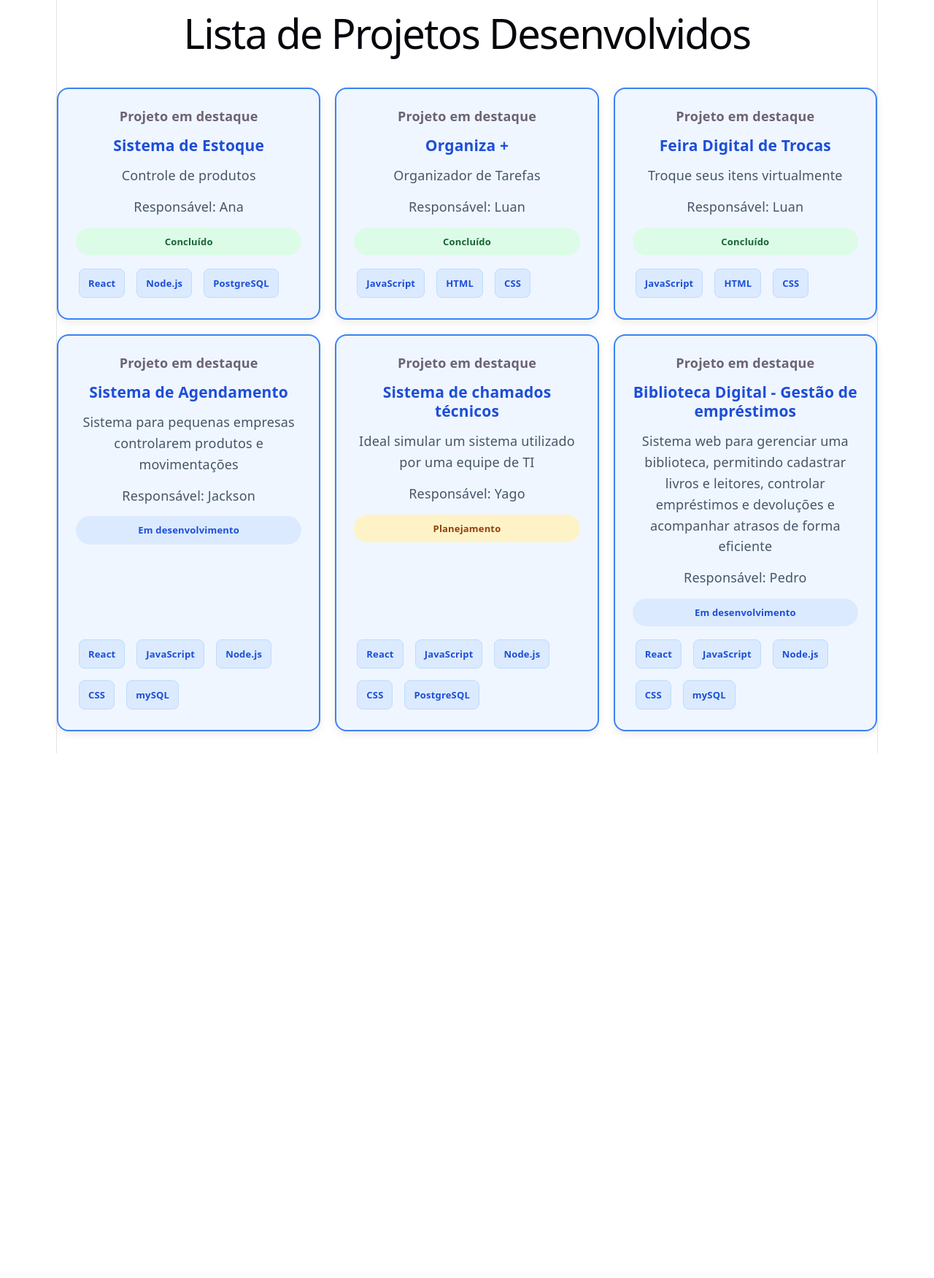
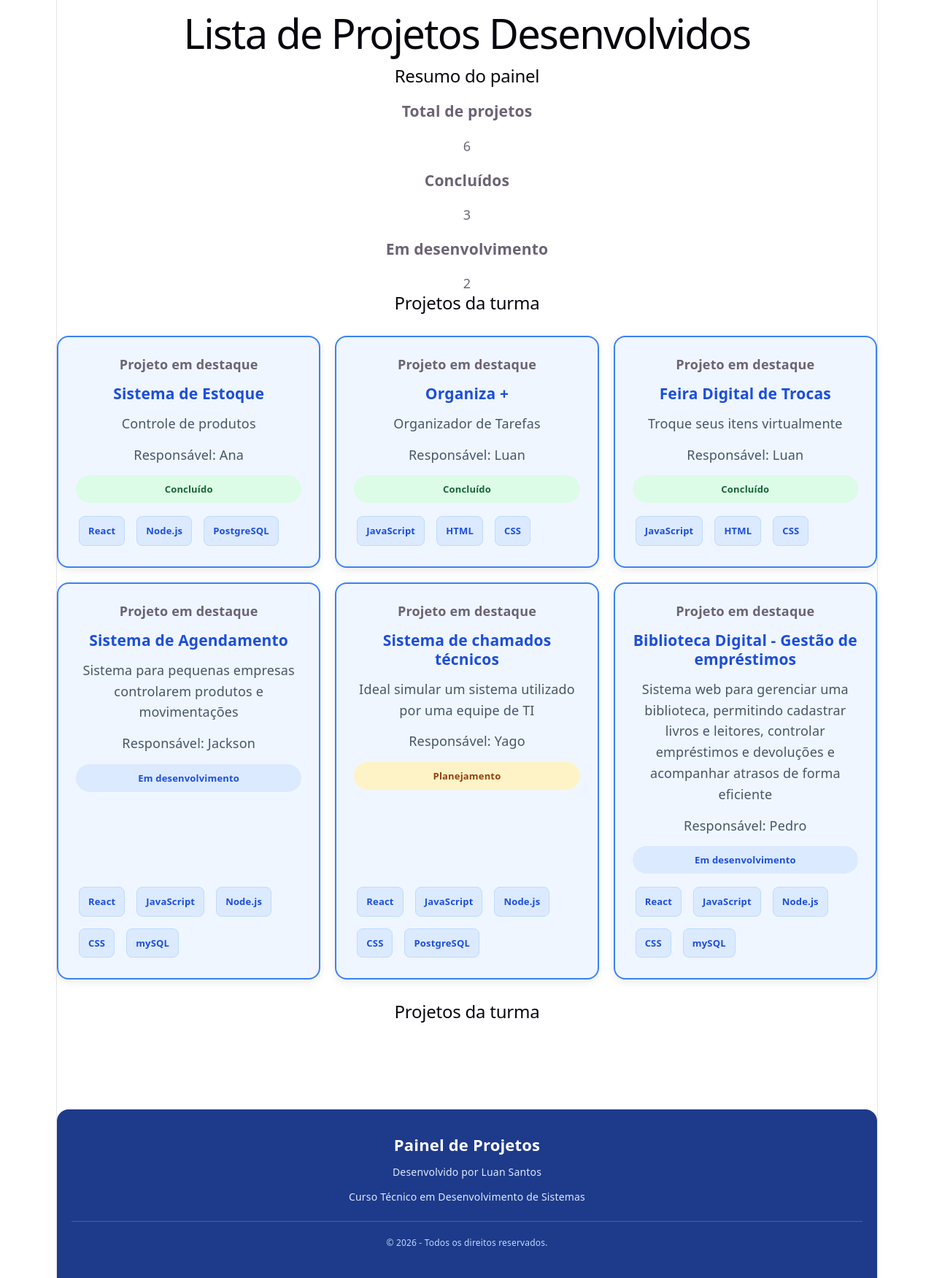
Before and after one commit to devluanx/react-painel-projetos, a React (Vite) app in the folder painel-projetos/: page / in a window 1280 px wide. Shown: the whole page at 73% size. Before the commit the page ends 1032 px from the top, so only its background shows below. Built offline with nearby package versions, Linux system fonts and the light colour scheme.

Commit message:
Atualizando o appJSX

```diff
--- a/painel-projetos/src/App.css
+++ b/painel-projetos/src/App.css
@@ -1,184 +1,47 @@
-.counter {
-  font-size: 16px;
-  padding: 5px 10px;
-  border-radius: 5px;
-  color: var(--accent);
-  background: var(--accent-bg);
-  border: 2px solid transparent;
-  transition: border-color 0.3s;
-  margin-bottom: 24px;
 
-  &:hover {
-    border-color: var(--accent-border);
-  }
-  &:focus-visible {
-    outline: 2px solid var(--accent);
-    outline-offset: 2px;
+.secao {
+  margin: 32px 0;
+}
+
+.secao h2 {
+  margin-bottom: 20px;
+  color: #1e3a8a;
+  font-size: 26px;
+}
+
+.secao-conteudo {
+  width: 100%;
+}
+
+.resumo {
+  display: grid;
+  grid-template-columns: repeat(3, minmax(0, 1fr));
+  gap: 20px;
+}
+
+.indicador {
+  padding: 24px;
+  background: #ffffff;
+  border: 1px solid #dbeafe;
+  border-radius: 16px;
+  box-shadow: 0 4px 12px rgba(0, 0, 0, 0.06);
+}
+
+.indicador h3 {
+  margin: 0 0 12px;
+  color: #64748b;
+  font-size: 15px;
+}
+
+.indicador p {
+  margin: 0;
+  color: #2563eb;
+  font-size: 32px;
+  font-weight: bold;
+}
+
+@media (max-width: 600px) {
+  .resumo {
+    grid-template-columns: 1fr;
   }
 }
-
-.hero {
-  position: relative;
-
-  .base,
-  .framework,
-  .vite {
-    inset-inline: 0;
-    margin: 0 auto;
-  }
-
-  .base {
-    width: 170px;
-    position: relative;
-    z-index: 0;
-  }
-
-  .framework,
-  .vite {
-    position: absolute;
-  }
-
-  .framework {
-    z-index: 1;
-    top: 34px;
-    height: 28px;
-    transform: perspective(2000px) rotateZ(300deg) rotateX(44deg) rotateY(39deg)
-      scale(1.4);
-  }
-
-  .vite {
-    z-index: 0;
-    top: 107px;
-    height: 26px;
-    width: auto;
-    transform: perspective(2000px) rotateZ(300deg) rotateX(40deg) rotateY(39deg)
-      scale(0.8);
-  }
-}
-
-#center {
-  display: flex;
-  flex-direction: column;
-  gap: 25px;
-  place-content: center;
-  place-items: center;
-  flex-grow: 1;
-
-  @media (max-width: 1024px) {
-    padding: 32px 20px 24px;
-    gap: 18px;
-  }
-}
-
-#next-steps {
-  display: flex;
-  border-top: 1px solid var(--border);
-  text-align: left;
-
-  & > div {
-    flex: 1 1 0;
-    padding: 32px;
-    @media (max-width: 1024px) {
-      padding: 24px 20px;
-    }
-  }
-
-  .icon {
-    margin-bottom: 16px;
-    width: 22px;
-    height: 22px;
-  }
-
-  @media (max-width: 1024px) {
-    flex-direction: column;
-    text-align: center;
-  }
-}
-
-#docs {
-  border-right: 1px solid var(--border);
-
-  @media (max-width: 1024px) {
-    border-right: none;
-    border-bottom: 1px solid var(--border);
-  }
-}
-
-#next-steps ul {
-  list-style: none;
-  padding: 0;
-  display: flex;
-  gap: 8px;
-  margin: 32px 0 0;
-
-  .logo {
-    height: 18px;
-  }
-
-  a {
-    color: var(--text-h);
-    font-size: 16px;
-    border-radius: 6px;
-    background: var(--social-bg);
-    display: flex;
-    padding: 6px 12px;
-    align-items: center;
-    gap: 8px;
-    text-decoration: none;
-    transition: box-shadow 0.3s;
-
-    &:hover {
-      box-shadow: var(--shadow);
-    }
-    .button-icon {
-      height: 18px;
-      width: 18px;
-    }
-  }
-
-  @media (max-width: 1024px) {
-    margin-top: 20px;
-    flex-wrap: wrap;
-    justify-content: center;
-
-    li {
-      flex: 1 1 calc(50% - 8px);
-    }
-
-    a {
-      width: 100%;
-      justify-content: center;
-      box-sizing: border-box;
-    }
-  }
-}
-
-#spacer {
-  height: 88px;
-  border-top: 1px solid var(--border);
-  @media (max-width: 1024px) {
-    height: 48px;
-  }
-}
-
-.ticks {
-  position: relative;
-  width: 100%;
-
-  &::before,
-  &::after {
-    content: '';
-    position: absolute;
-    top: -4.5px;
-    border: 5px solid transparent;
-  }
-
-  &::before {
-    left: 0;
-    border-left-color: var(--border);
-  }
-  &::after {
-    right: 0;
-    border-right-color: var(--border);
-  }
-}
--- a/painel-projetos/src/App.jsx
+++ b/painel-projetos/src/App.jsx
@@ -1,4 +1,7 @@
 import ProjetoCard from "./components/ProjetoCard";
+import Secao from "./components/Secao"
+import Resumo from "./components/Resumo";
+import Rodape from "./components/Rodape";
 const projetos = [
   {
     id: 1,
@@ -64,12 +67,29 @@ const projetos = [
 
 
 function App(){
+  const total = projetos.length;
+
+const concluidos = projetos.filter(
+  (projeto) => projeto.status === "Concluído"
+).length;
+
+const emDesenvolvimento = projetos.filter(
+  (projeto) => projeto.status === "Em desenvolvimento"
+).length;
   return(
     <>
-    <h1> Lista de Projetos Desenvolvidos</h1>
+    <h1>Lista de Projetos Desenvolvidos</h1>
 
+  <Secao titulo="Resumo do painel">
+    <Resumo
+      total={total}
+      concluidos={concluidos}
+      emDesenvolvimento={emDesenvolvimento}
+    />
+  </Secao>
 
-<section className="projetos-lista">
+  <Secao titulo="Projetos da turma">
+    <div className="projetos-lista">
       {projetos.map((projeto) => (
         <ProjetoCard
           key={projeto.id}
@@ -81,7 +101,14 @@ function App(){
           destaque={projeto.destaque}
         />
       ))}
-</section>
+    </div>
+  </Secao>
+  <Secao titulo="Projetos da turma">
+  <div className="projetos-lista">
+  </div>
+</Secao>
+
+<Rodape />
 
 
 
--- a/painel-projetos/src/components/ProjetoCard.jsx
+++ b/painel-projetos/src/components/ProjetoCard.jsx
@@ -2,6 +2,7 @@
 import StatusBadge from "./StatusBadge";
 import TecnologiaTag from "./TecnologiaTag";
 import "./ProjetoCard.css";
+
 
 function ProjetoCard({ titulo,descricao, responsavel, status, tecnologias,destaque}) {
   return (
--- a/painel-projetos/src/components/Resumo.jsx
+++ b/painel-projetos/src/components/Resumo.jsx
@@ -0,0 +1,23 @@
+
+function Resumo({ total, concluidos, emDesenvolvimento }) {
+  return (
+    <div className="resumo">
+      <div className="indicador">
+        <h3>Total de projetos</h3>
+        <p>{total}</p>
+      </div>
+
+      <div className="indicador">
+        <h3>Concluídos</h3>
+        <p>{concluidos}</p>
+      </div>
+
+      <div className="indicador">
+        <h3>Em desenvolvimento</h3>
+        <p>{emDesenvolvimento}</p>
+      </div>
+    </div>
+  );
+}
+
+export default Resumo;
--- /dev/null
+++ b/painel-projetos/src/components/Rodape.css
@@ -0,0 +1,45 @@
+
+.rodape {
+  margin-top: 60px;
+  padding: 35px 20px;
+  background: #1e3a8a;
+  color: #ffffff;
+  text-align: center;
+  border-radius: 16px 16px 0 0;
+}
+
+.rodape h3 {
+  margin: 0 0 12px;
+  font-size: 22px;
+  font-weight: 700;
+}
+
+.rodape p {
+  margin: 8px 0;
+  color: #dbeafe;
+  font-size: 14px;
+}
+
+.rodape span {
+  display: block;
+  margin-top: 20px;
+  padding-top: 16px;
+  border-top: 1px solid rgba(255, 255, 255, 0.2);
+  color: #bfdbfe;
+  font-size: 12px;
+}
+
+@media (max-width: 600px) {
+  .rodape {
+    margin-top: 35px;
+    padding: 28px 15px;
+  }
+
+  .rodape h3 {
+    font-size: 19px;
+  }
+
+  .rodape p {
+    font-size: 13px;
+  }
+}
--- a/painel-projetos/src/components/Rodape.jsx
+++ b/painel-projetos/src/components/Rodape.jsx
@@ -0,0 +1,15 @@
+
+import "./Rodape.css";
+
+function Rodape() {
+  return (
+    <footer className="rodape">
+      <h3>Painel de Projetos</h3>
+      <p>Desenvolvido por Luan Santos</p>
+      <p>Curso Técnico em Desenvolvimento de Sistemas</p>
+      <span>© 2026 - Todos os direitos reservados.</span>
+    </footer>
+  );
+}
+
+export default Rodape;
--- a/painel-projetos/src/components/Secao.jsx
+++ b/painel-projetos/src/components/Secao.jsx
@@ -0,0 +1,15 @@
+function Secao({titulo,children}){
+    return(
+        <>
+         <section>
+      <h2>{titulo}</h2>
+      <div>
+        {children}
+      </div>
+    </section>
+
+        </>
+    )
+}
+
+export default Secao;
```
Lines whose indentation alone changed are shown as unchanged.
